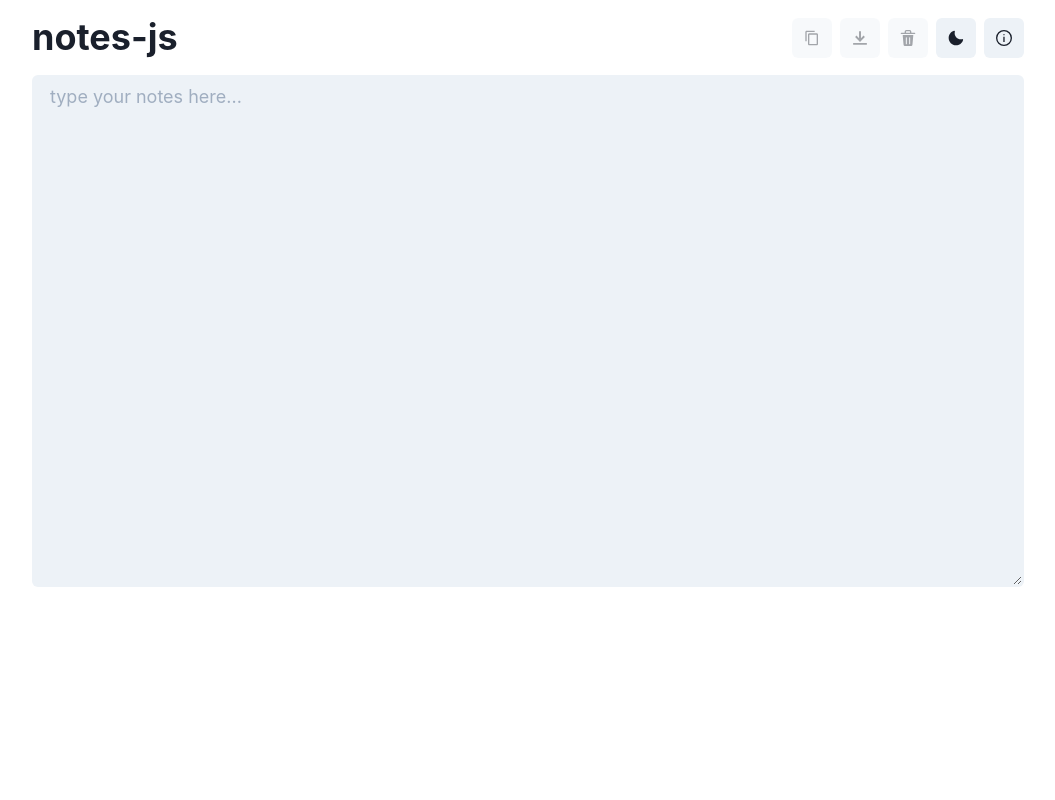
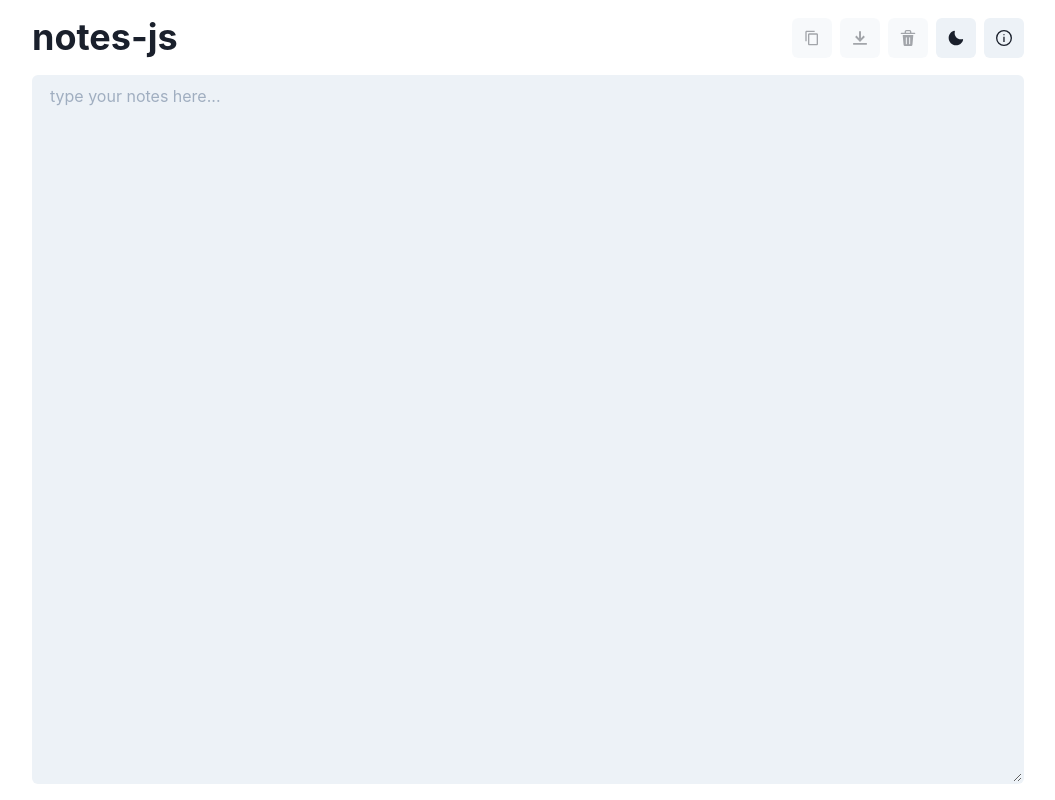
Before and after one commit to alexscott812/local-storage-notes, a React (Create React App) app: page / in a window 1280 px wide. Shown: the whole page, without its empty margins (112-1167 px from the left). Built offline with nearby package versions, Linux system fonts and the light colour scheme; the HTML template or start-up script is replaced by a standard one.

Commit message:
made textarea fill rest of viewport height

```diff
--- a/src/components/Header.tsx
+++ b/src/components/Header.tsx
@@ -40,7 +40,7 @@ const Header = ({
   handleAboutButtonClick
 }: HeaderProps) => {
   return (
-    <Flex align={ 'center' } justify={ 'center' } mb={ 4 }>
+    <Flex align={ 'center' } justify={ 'center' }>
       <Heading>{ 'notes-js' }</Heading>
       <Spacer />
       <Box d={{ base: 'flex', sm: 'none' }}>
--- a/src/components/Notes.tsx
+++ b/src/components/Notes.tsx
@@ -12,8 +12,9 @@ const Notes = ({
   return (
     <Textarea
       variant={ 'filled' }
-      size={ 'lg' }
-      minH={ 'lg' }
+      h={ 'full' }
+      // size={ 'lg' }
+      // minH={ 'full' }
       value={ notes }
       onChange={ onNotesChange }
       placeholder={ 'type your notes here...' }
--- a/src/pages/Main.tsx
+++ b/src/pages/Main.tsx
@@ -4,7 +4,9 @@ import {
   useColorMode,
   useDisclosure,
   useClipboard,
-  useToast
+  useToast,
+  VStack,
+  Box
 } from "@chakra-ui/react";
 import useStateWithLocalStorage from "../hooks/use-state-with-local-storage";
 import useDownloadTxt from "../hooks/use-download-txt";
@@ -96,7 +98,8 @@ const Main = () => {
 
   return (
     <>
-      <Container maxW={ 'container.lg' } py={ 4 }>
+      <Container maxW={ 'container.lg' } py={ 4 } h={ '100vh' }>
+        <VStack align={ 'strech' } h={ 'full' } spacing={ 4 }>
           <Header
             hasNotes={ !!notes }
             handleCopyButtonClick={ handleCopyButtonClick }
@@ -105,10 +108,13 @@ const Main = () => {
             handleColorModeButtonClick={ toggleColorMode }
             handleAboutButtonClick={ handleAboutButtonClick }
           />
+          <Box flex={ 1 }>
             <Notes
               notes={ notes }
               onNotesChange={ handleNotesChange }
             />
+          </Box>
+        </VStack>
       </Container>
       <DeleteModal
         isOpen={ isDeleteModalOpen }
```
Lines whose indentation alone changed are shown as unchanged.
